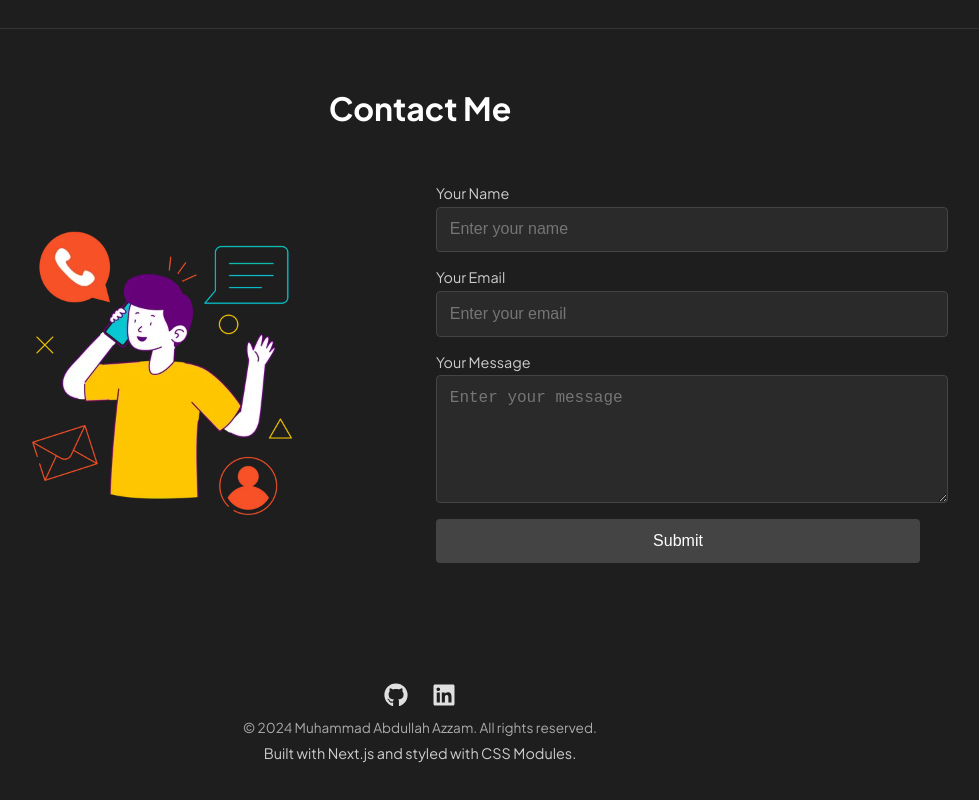
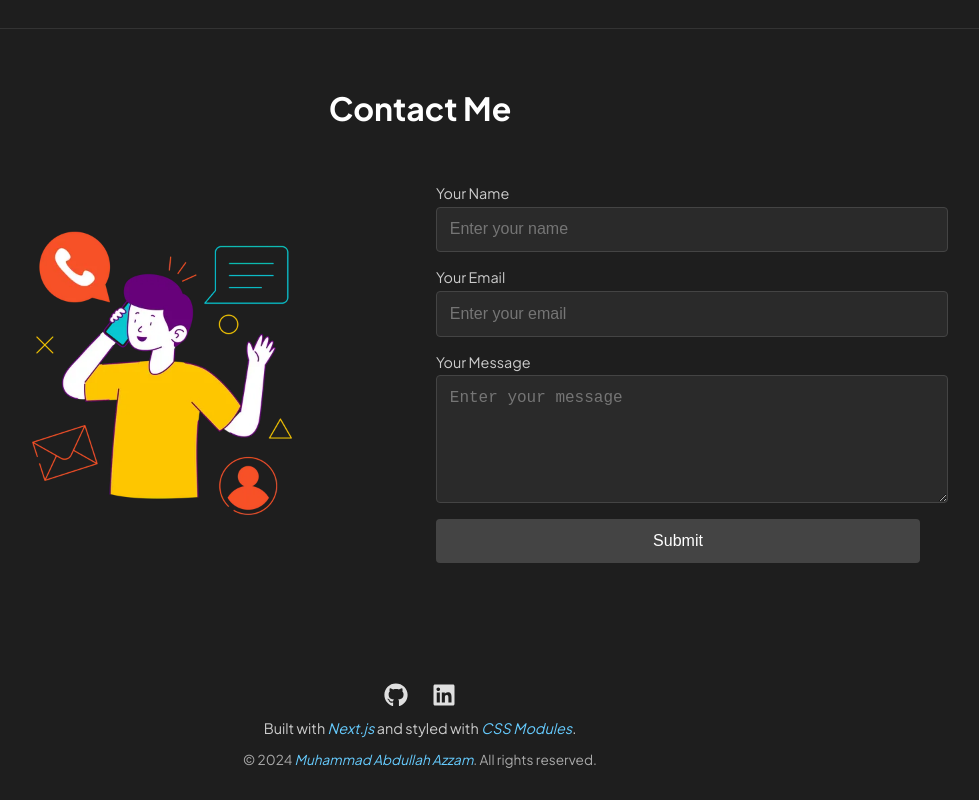
Before and after one commit to dlzams/azzam-web, a Next.js app: page / in a window 1280 px wide. Shown: the part 6685-7485 px from the top of the page, without its empty margins (220-1199 px from the left). Built offline with nearby package versions, Linux system fonts and the light colour scheme.

Commit message:
update footer

```diff
--- a/src/components/Footer.js
+++ b/src/components/Footer.js
@@ -11,7 +11,7 @@ const Footer = () => {
             target="_blank"
             rel="noopener noreferrer"
             aria-label="GitHub"
-            className={styles.link} // Tambahkan class ini
+            className={styles.link}
           >
             <FaGithub className={styles.icon} />
           </a>
@@ -20,18 +20,19 @@ const Footer = () => {
             target="_blank"
             rel="noopener noreferrer"
             aria-label="LinkedIn"
-            className={styles.link} // Tambahkan class ini
+            className={styles.link}
           >
             <FaLinkedin className={styles.icon} />
           </a>
         </div>
+        <p className={styles.info}>
+          Built with <span className={styles.highlight}>Next.js</span> and
+          styled with <span className={styles.highlight}>CSS Modules</span>.
+        </p>
         <p className={styles.copyright}>
-          © {new Date().getFullYear()} Muhammad Abdullah Azzam. All rights
-          reserved.
-        </p>
-        <p className={styles.info}>
-          Built with Next.js and styled with CSS Modules. <br />{" "}
-          {/* Tambahkan class */}
+          © {new Date().getFullYear()}{" "}
+          <span className={styles.highlight}>Muhammad Abdullah Azzam</span>. All
+          rights reserved.
         </p>
       </div>
     </footer>
--- a/src/styles/Footer.module.css
+++ b/src/styles/Footer.module.css
@@ -1,7 +1,7 @@
 .footer {
   background-color: #1e1e1e;
   color: #e0e0e0;
-  padding: 1.5rem 0rem;
+  padding: 1.5rem 0;
   text-align: center;
 }
 
@@ -21,11 +21,12 @@
 .icon {
   font-size: 1.5rem;
   color: #e0e0e0;
-  transition: color 0.3s ease;
+  transition: color 0.3s ease, transform 0.3s ease; /* Tambahkan animasi transform */
 }
 
 .icon:hover {
   color: #66ccff;
+  transform: scale(1.1); /* Animasi zoom saat hover */
 }
 
 .info {
@@ -35,13 +36,18 @@
 }
 
 .link {
-  /* Gantikan selector a dengan .link */
   color: #66ccff;
   text-decoration: none;
+  transition: color 0.3s ease; /* Tambahkan animasi perubahan warna */
 }
 
 .link:hover {
   text-decoration: underline;
+}
+
+.highlight {
+  color: #66ccff;
+  font-style: italic;
 }
 
 .copyright {
@@ -49,3 +55,22 @@
   margin: 0.5rem 0;
   color: #aaaaaa;
 }
+
+/* Responsif untuk perangkat kecil */
+@media (max-width: 768px) {
+  .socialMedia {
+    gap: 1rem;
+  }
+
+  .icon {
+    font-size: 1.3rem;
+  }
+
+  .info {
+    font-size: 0.85rem;
+  }
+
+  .copyright {
+    font-size: 0.8rem;
+  }
+}
```
